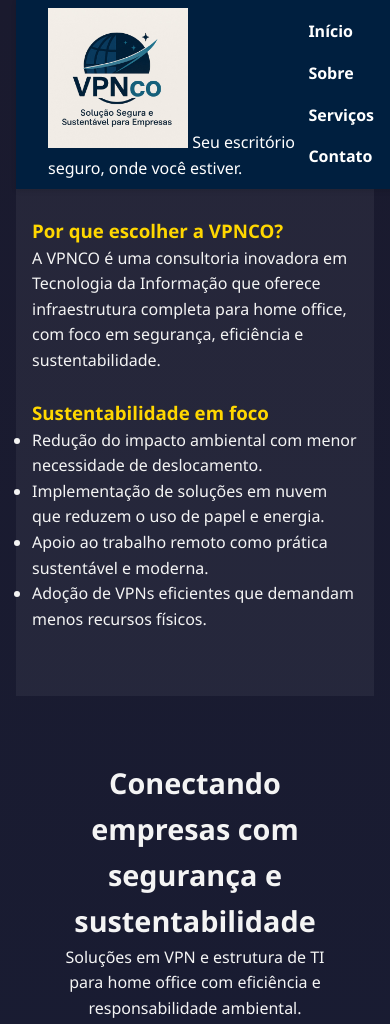
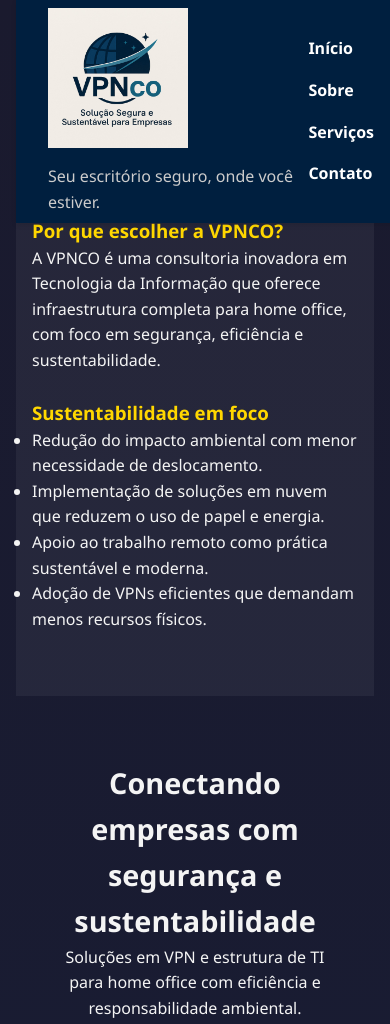
Before and after one commit to GabsMac94/vpnco-site, a plain HTML site: page index.html in a window 390 px wide. Shown: the top 1024 px of the page. Drawn offline with Linux system fonts and the light colour scheme.

Commit message:
Atualizando CSS Novamente

```diff
--- a/style.css
+++ b/style.css
@@ -28,6 +28,19 @@ body {
     width: 100%;
     z-index: 999;
     box-shadow: 0 2px 5px rgba(0, 0, 0, 0.1);
+}
+
+.nav-brand {
+    display: flex;
+    align-items: center;
+    gap: 1rem;
+}
+
+.lema {
+    font-size: 1.1rem;
+    color: #ccc;
+    max-width: 300px;
+    font-weight: 400;
 }
 
 body {
@@ -149,6 +162,14 @@ footer p {
     .cards {
         grid-template-columns: 1fr;
     }
+    .nav-brand {
+        flex-direction: column;
+        align-items: flex-start;
+    }
+    .lema {
+        font-size: 1rem;
+        max-width: 100%;
+    }
     h1 {
         font-size: 1.8rem;
     }
```
